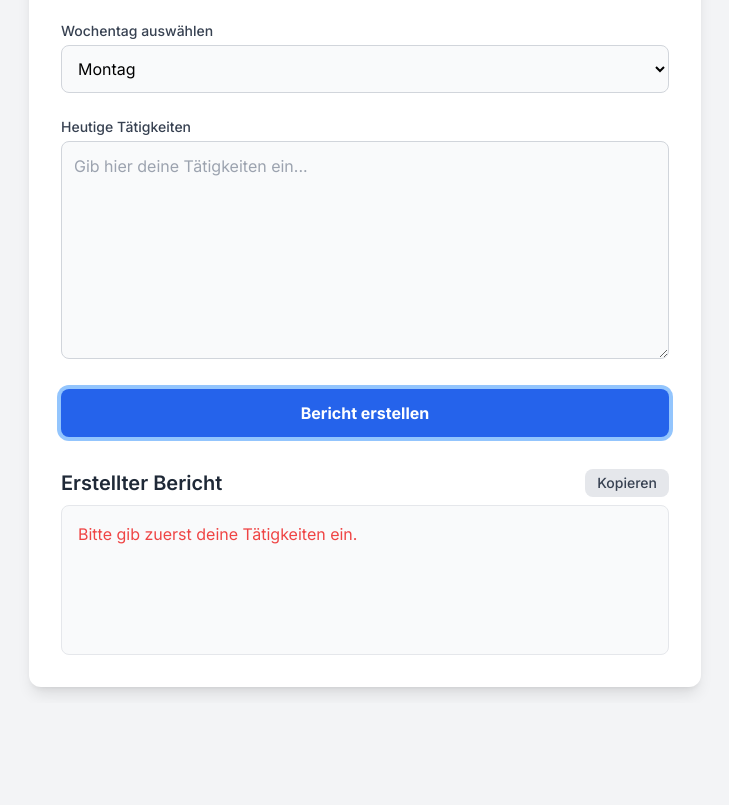
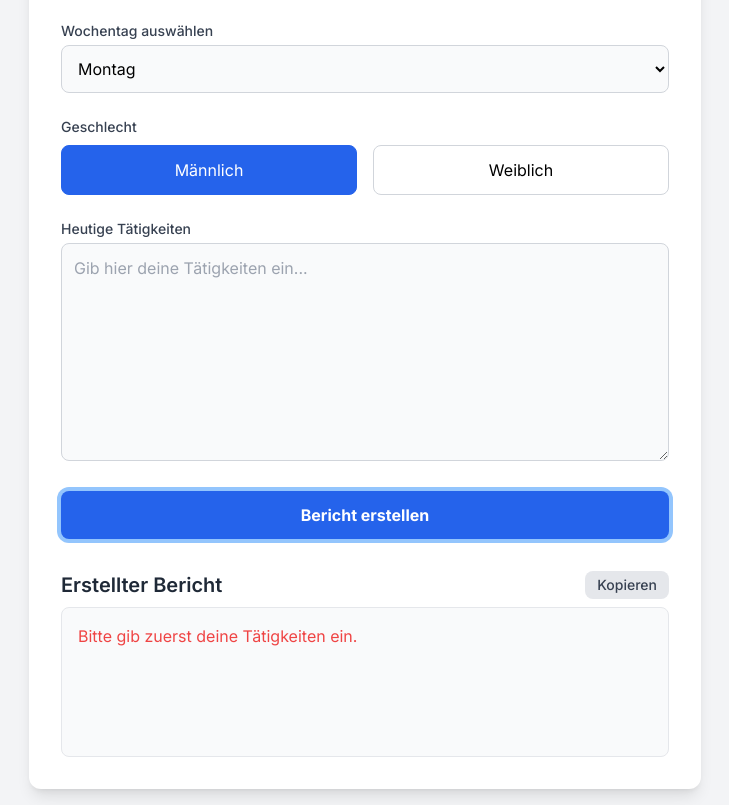
Before and after one commit to AGAraoul/berichtsheft-assistant-ausbildung, a website: page index.html in a window 1280 px wide. Both pictures are taken after a click on the button "Bericht erstellen". Shown: the part 119-924 px from the top of the page, without its empty margins (275-1004 px from the left). Before the commit the page ends 822 px from the top, so only its background shows below. Drawn offline with nearby package versions, Linux system fonts and the light colour scheme.

Commit message:
Geschlechterauswahl hinzugefügt

```diff
--- a/index.html
+++ b/index.html
@@ -31,6 +31,26 @@
                     <option>Freitag</option>
                 </select>
             </div>
+
+            <!-- Gender Selection -->
+            <div>
+                <label class="block text-sm font-medium text-gray-700 mb-2">Geschlecht</label>
+                <div class="grid grid-cols-2 gap-4">
+                    <div class="relative">
+                        <input class="sr-only peer" type="radio" id="gender-male" name="gender" value="männlich" checked>
+                        <label for="gender-male" class="block cursor-pointer p-3 text-center rounded-lg border border-gray-300 bg-white peer-checked:bg-blue-600 peer-checked:text-white peer-checked:border-blue-600 transition">
+                            Männlich
+                        </label>
+                    </div>
+                    <div class="relative">
+                        <input class="sr-only peer" type="radio" id="gender-female" name="gender" value="weiblich">
+                        <label for="gender-female" class="block cursor-pointer p-3 text-center rounded-lg border border-gray-300 bg-white peer-checked:bg-blue-600 peer-checked:text-white peer-checked:border-blue-600 transition">
+                            Weiblich
+                        </label>
+                    </div>
+                </div>
+            </div>
+
             <div>
                 <label for="activities-input" class="block text-sm font-medium text-gray-700 mb-1">Heutige Tätigkeiten</label>
                 <textarea id="activities-input" rows="8" class="w-full p-3 bg-gray-50 border border-gray-300 rounded-lg focus:ring-2 focus:ring-blue-500 focus:border-blue-500 transition" placeholder="Gib hier deine Tätigkeiten ein..."></textarea>
@@ -63,6 +83,14 @@
         generateBtn.addEventListener('click', async () => {
             const day = daySelect.value;
             const activities = activitiesInput.value.trim();
+            // Get the selected gender
+            const selectedGender = document.querySelector('input[name="gender"]:checked').value;
+
+            // Define gender-specific terms
+            const personNoun = selectedGender === 'weiblich' ? 'die Auszubildende' : 'der Auszubildende';
+            const personPronoun = selectedGender === 'weiblich' ? 'sie' : 'er';
+            const personPossessive = selectedGender === 'weiblich' ? 'ihre' : 'seine';
+
             if (!activities) {
                 outputBox.textContent = 'Bitte gib zuerst deine Tätigkeiten ein.';
                 outputBox.classList.add('text-red-500');
@@ -72,7 +100,14 @@
             outputBox.classList.remove('text-red-500');
             setLoadingState(true);
 
-            const prompt = `Du bist ein Assistent, der Auszubildenden hilft, ihr Berichtsheft zu schreiben. Deine Aufgabe ist es, die vom Benutzer eingegebenen Tätigkeiten in einen professionellen, zusammenhängenden Bericht umzuwandeln. Schreibe in einem sachlichen, aber natürlichen Stil, so wie es ein Auszubildender tun würde. Es sollte kompetent klingen, aber nicht übertrieben formell. Formuliere einen flüssigen Einleitungssatz, der den Wochentag (${day}) kreativ einbindet (z.B. "Der ${day} begann für den Auszubildenden mit..."). Schreibe immer in der 3. Person Singular. Der Output darf nur der reine Berichtstext sein. Hier sind die Tätigkeiten: --- ${activities} ---`;
+            // Update the prompt to include gender-specific instructions
+            const prompt = `Du bist ein Assistent, der Auszubildenden hilft, ihr Berichtsheft zu schreiben. Deine Aufgabe ist es, die vom Benutzer eingegebenen Tätigkeiten in einen professionellen, zusammenhängenden Bericht umzuwandeln.
+Wichtige Regeln:
+1.  Verwende durchgehend die korrekten geschlechtsspezifischen Begriffe für eine weibliche oder männliche Person, je nach Angabe. Für diese Anfrage lauten die Begriffe: "${personNoun}" (z.B. der/die Auszubildende), "${personPronoun}" (er/sie) und "${personPossessive}" (sein/ihr).
+2.  Schreibe in einem sachlichen, aber natürlichen Stil, so wie es ein Auszubildender tun würde. Es sollte kompetent klingen, aber nicht übertrieben formell.
+3.  Formuliere einen flüssigen Einleitungssatz, der den Wochentag (${day}) kreativ einbindet (z.B. "Der ${day} begann für ${personNoun} mit...").
+4.  Der Output darf nur der reine Berichtstext sein.
+Hier sind die Tätigkeiten: --- ${activities} ---`;
 
             try {
                 const generatedText = await callBackendAPI(prompt);
@@ -109,14 +144,12 @@
          * Calls our own backend function, which will then call the Google API securely.
          */
         async function callBackendAPI(prompt) {
-            // The URL now points to our own serverless function.
-            // Netlify automatically makes functions in netlify/functions available at this path.
             const apiUrl = '/.netlify/functions/generate-bericht';
 
             const response = await fetch(apiUrl, {
                 method: 'POST',
                 headers: { 'Content-Type': 'application/json' },
-                body: JSON.stringify({ prompt: prompt }) // Send the prompt in the request body
+                body: JSON.stringify({ prompt: prompt })
             });
 
             if (!response.ok) {
@@ -126,7 +159,6 @@
 
             const result = await response.json();
 
-            // Extract the text from the response structure
             if (result.candidates && result.candidates.length > 0 && result.candidates[0].content && result.candidates[0].content.parts && result.candidates[0].content.parts.length > 0) {
                 return result.candidates[0].content.parts[0].text;
             } else {
```
